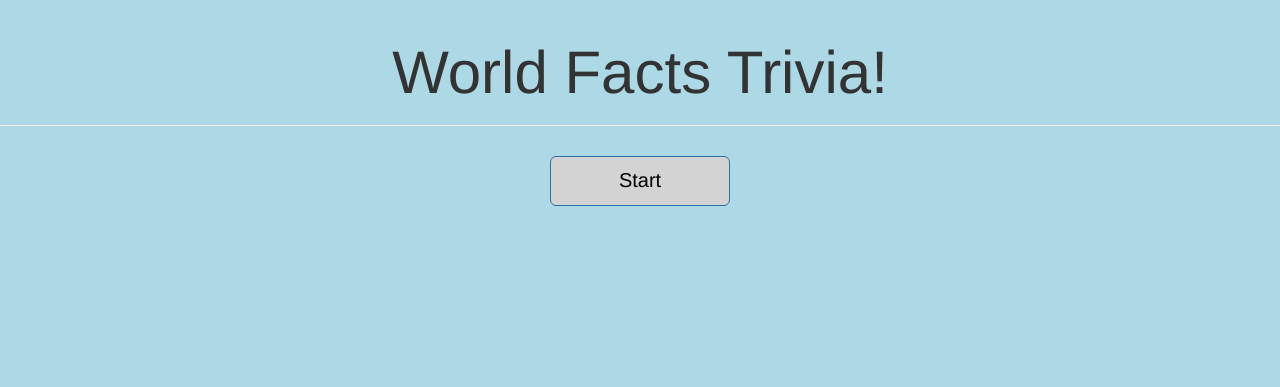
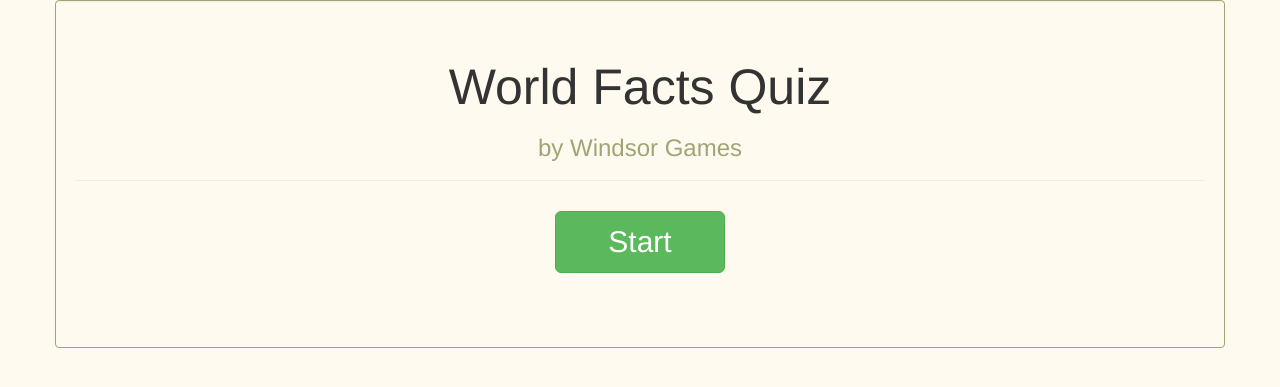
Before and after one commit to WindsorTech/QuizGame, a PHP site: page / in a window 1280 px wide. Shown: the top 387 px of the page. Run offline with PHP 8.4, Linux system fonts and the light colour scheme; some libraries are stand-ins or nearby versions.

Commit message:
initial commit

```diff
--- a/assets/css/style.css
+++ b/assets/css/style.css
@@ -1,9 +1,14 @@
 body {
-	background-color: #ADD8E6;
+	background-color: #FFFAF0;
 }
 
 h1 {
-	font-size: 60px;
+	font-size: 50px;
+}
+
+h2 {
+	font-size: 24px;
+	color: #a3a375;
 }
 
 #start-button {
@@ -34,13 +39,9 @@ h1 {
 }
 
 .btn-lg {
-	width: 180px;
-	height: 50px;
-	font-size: 20px;
-	background-color: #D3D3D3;
-	color: black;
-	text-align: center;
-	align-self: center;
+	width: 15%;
+	font-size: 30px;
+	color: white;
 }
 
 #questions {
@@ -55,3 +56,9 @@ h1 {
 	font-size: 24px;
 
 }
+
+.well {
+	border-color: #a3a375;
+	border-width: 1.5px;
+	background: #FFFAF0;
+}
--- a/assets/javascript/quiz-game.js
+++ b/assets/javascript/quiz-game.js
@@ -1,3 +1,5 @@
+$(document).ready(function () {
+
 var questions = [{
     question: "1. What is the largest country in the world?",
     choices: ["China", "Russia", "United States", "Canada"],
@@ -37,7 +39,7 @@ var correctAnswers = 0;
 var wrongAnswers = 0;
 var quizOver = false;
 
-$(document).ready(function () {
+
 
     $(document).find(".nextButton").hide();
 
@@ -95,7 +97,7 @@ $(document).ready(function () {
 
     });
 
-});
+
 
 function countDown (secs,elem) {
                 var element = document.getElementById(elem);
@@ -157,3 +159,6 @@ function hideScore() {
     $(document).find(".choiceList").show();
 
 }
+
+
+});
--- a/index.html
+++ b/index.html
@@ -1,12 +1,7 @@
 <!DOCTYPE html>
 <html>
 <head>
-	<title>Trivia Game</title>
-
-	<script
-  	src="https://code.jquery.com/jquery-3.1.1.min.js"
-  	integrity="sha256-hVVnYaiADRTO2PzUGmuLJr8BLUSjGIZsDYGmIJLv2b8="
-  	crossorigin="anonymous"></script>
+	<title>Quiz Game</title>
 
   	 <link rel="stylesheet" href="https://maxcdn.bootstrapcdn.com/bootstrap/3.3.7/css/bootstrap.min.css" integrity="sha384-BVYiiSIFeK1dGmJRAkycuHAHRg32OmUcww7on3RYdg4Va+PmSTsz/K68vbdEjh4u" crossorigin="anonymous">
 
@@ -14,16 +9,20 @@
 
     <link rel="stylesheet" type="text/css" href="assets/css/style.css">
 </head>
+
 <body>
 
+      <div class="container well">
+
           <div class="page-header">
-  <h1><center>World Facts Trivia!</center></h1>
+            <h1><center>World Facts Quiz</center></h1>
+            <h2><center>by Windsor Games</center></h2>
           </div>
 
           <div id="timer-zone"></div><!--Time remaining></!-->
 
           <div class="start-button" id="start-now">
-  <center><a href="#" class="btn btn-primary btn-lg">Start</a></center>
+            <center><button class="btn btn-success btn-lg">Start</button></center>
           </div>
 
           <div class="quizContainer">
@@ -36,6 +35,11 @@
               <br>
           </div>
 
+      </div>
+
+  <script src="https://code.jquery.com/jquery-3.1.1.min.js"></script>
+
   <script type="text/javascript" src="assets/javascript/quiz-game.js"></script>
+
 </body>
 </html>
```
Lines whose indentation alone changed are shown as unchanged.
